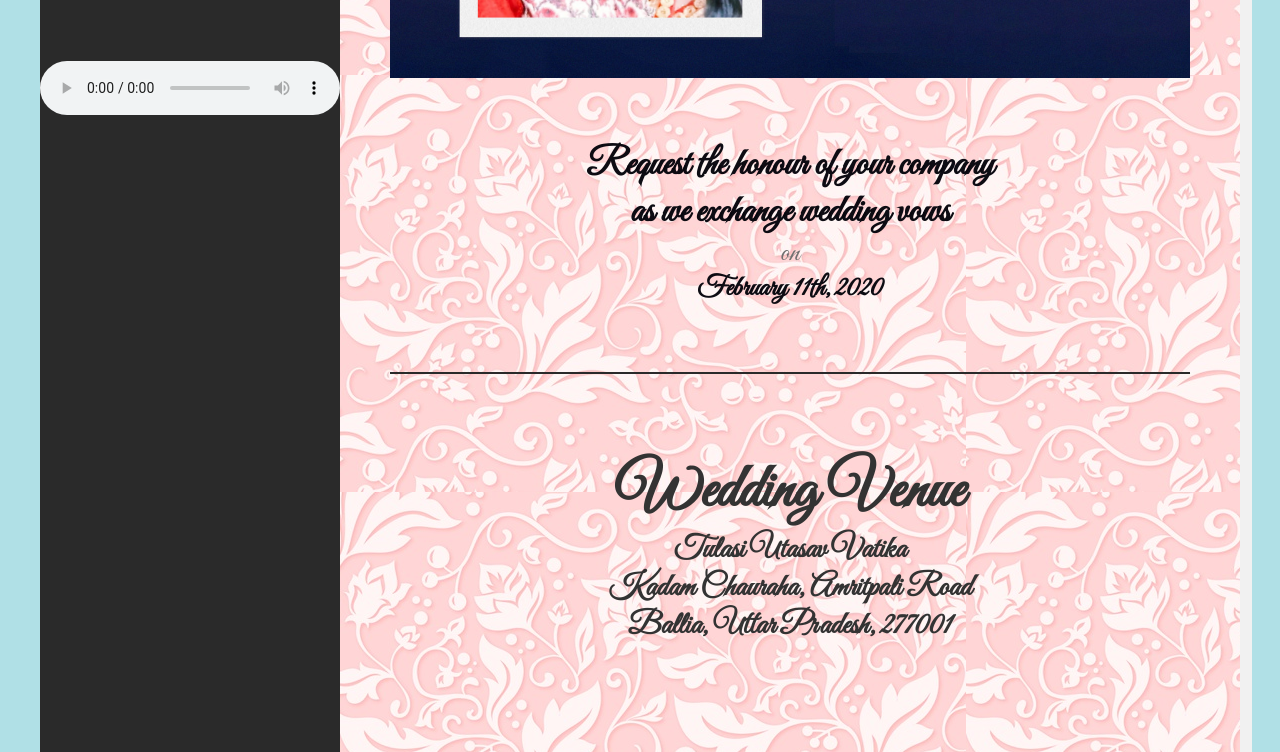
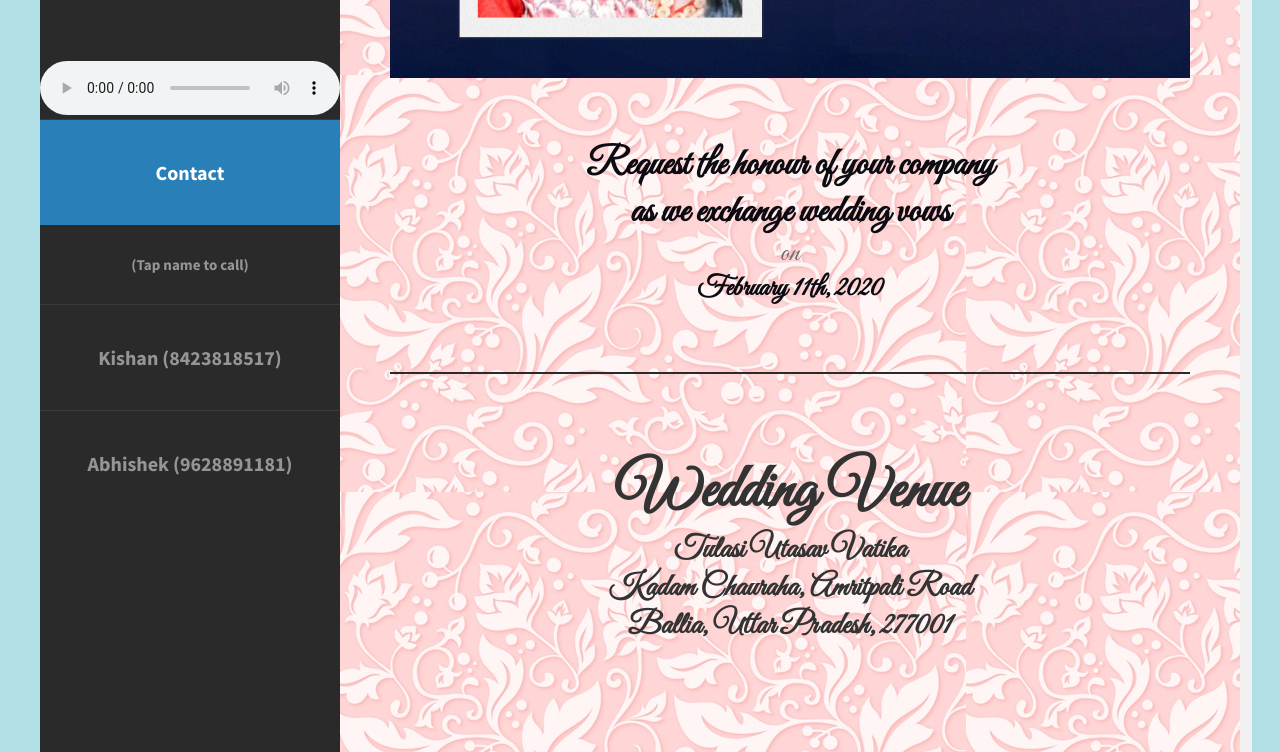
Before and after one commit to SumitShyam01/invitation, a plain HTML site: page index.html in a window 1280 px wide. Shown: the part 348-1100 px from the top of the page. Drawn offline with Linux system fonts and the light colour scheme; grey boxes are pictures that could not be loaded.

Commit message:
added info

```diff
--- a/default.css
+++ b/default.css
@@ -448,6 +448,7 @@
 
 	#menu ul
 	{
+		font-size: 20px;
 	}
 
 	#menu li
@@ -461,7 +462,7 @@
 		padding: 2em 1.5em;
 		text-align: center;
 		text-decoration:  none;
-		text-transform: uppercase;
+		/* text-transform: uppercase; */
 		font-weight: 700;
 		color: rgba(255,255,255,0.5);
 	}
--- a/index.html
+++ b/index.html
@@ -32,15 +32,13 @@
 				<source src="/invitation/song/song.mp3" type="audio/mpeg">
 			  </audio>
 		</div>
-		<!-- <div id="menu">
+		<div id="menu">
 			<ul>
-				<li class="current_page_item"><a href="#" accesskey="1" title="">Homepage</a></li>
-				<li><a href="#" accesskey="2" title="">Our Clients</a></li>
-				<li><a href="#" accesskey="3" title="">About Us</a></li>
-				<li><a href="#" accesskey="4" title="">Careers</a></li>
-				<li><a href="#" accesskey="5" title="">Contact Us</a></li>
+				<li class="current_page_item"><a href="#" accesskey="1" title="">Contact</a><span style="font-size: 15px; ">(Tap name to call)</span></li>
+				<li><a href="tel:08423818517" accesskey="2" title="">Kishan (8423818517)</a></li>
+				<li><a href="tel:09628891181" accesskey="3" title="">Abhishek (9628891181)</a></li>
 			</ul>
-		</div> -->
+		</div>
 	</div>
 	<div id="main">
 
```
